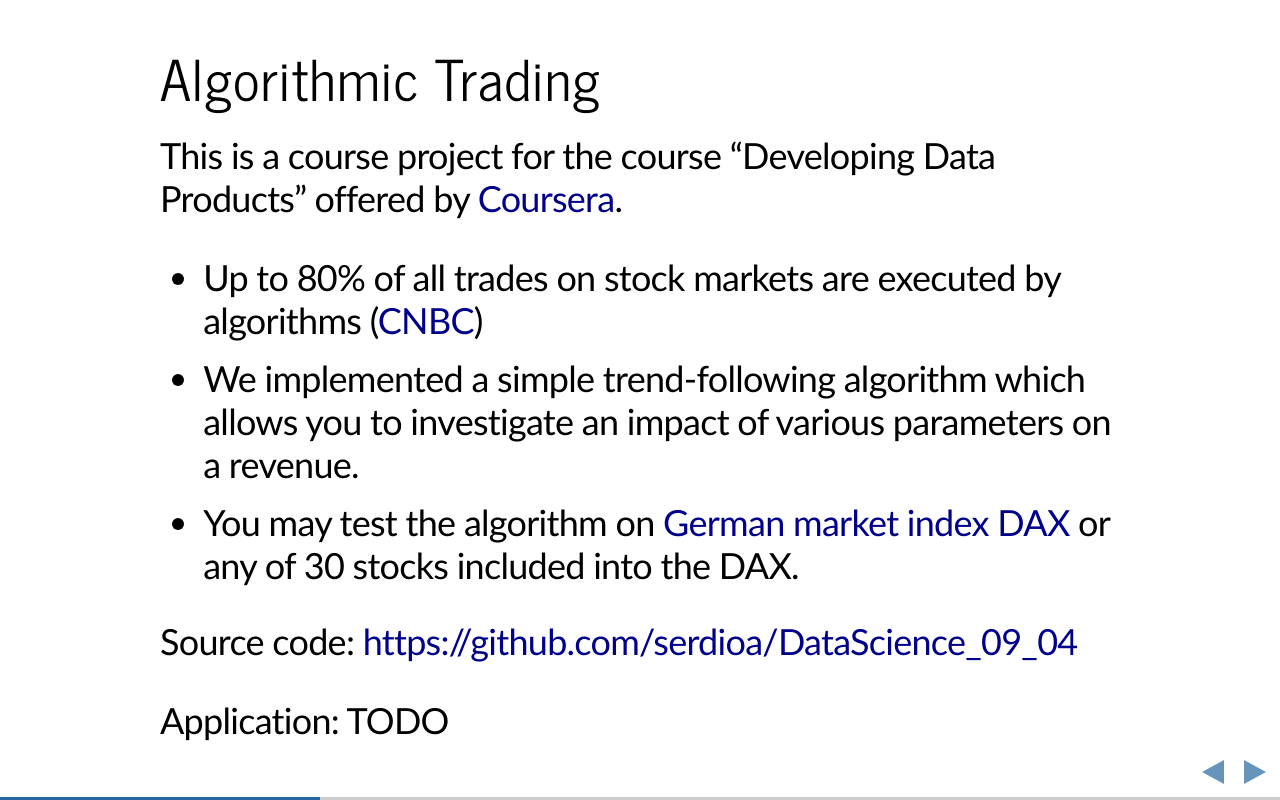
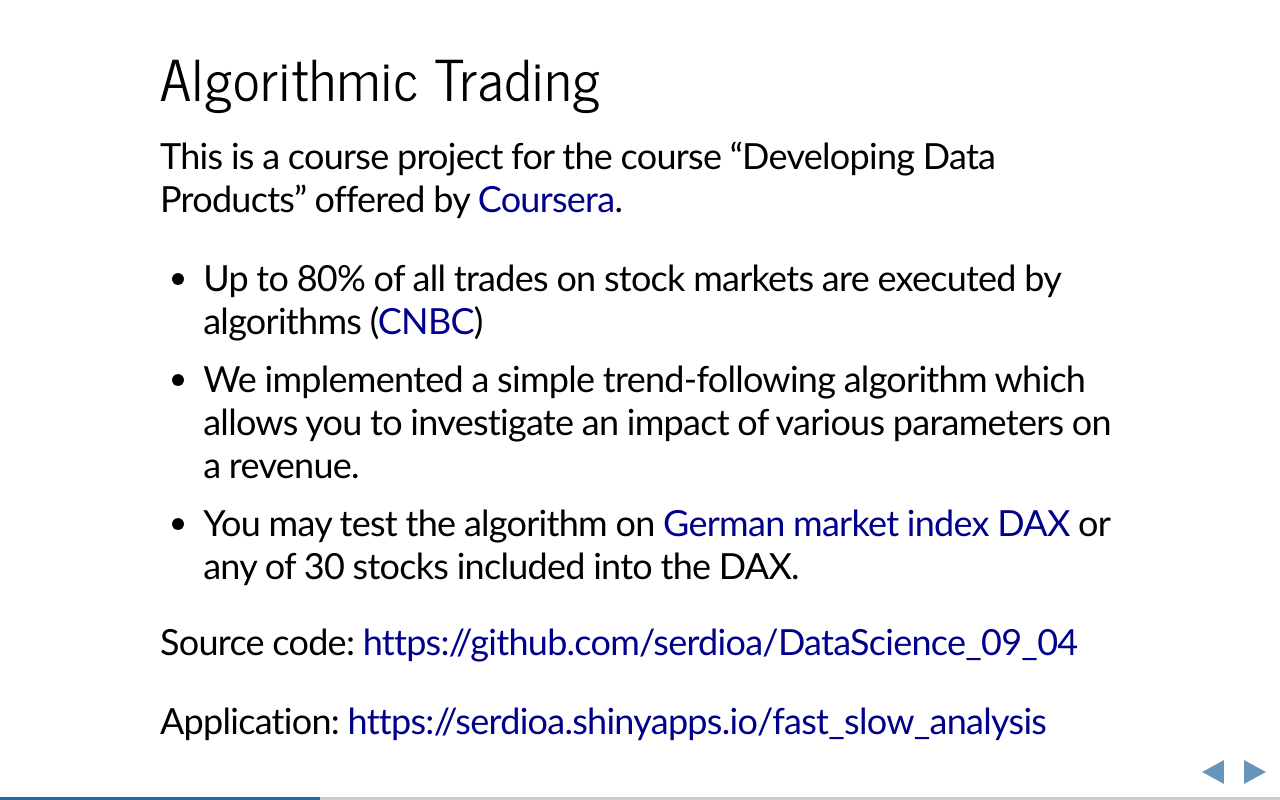
Before and after one commit to serdioa/DataScience_09_04, a plain HTML site: page presentation/index.html in a window 1280 px wide. Both pictures are taken after a click on the element 1261 px from the left and 772 px from the top of the page. Drawn offline with Linux system fonts and the light colour scheme.

Commit message:
Added link to the application

```diff
--- a/presentation/index.html
+++ b/presentation/index.html
@@ -807,7 +807,7 @@ or any of 30 stocks included into the DAX.</li>
 
 <p>Source code: <a href="https://github.com/serdioa/DataScience_09_04">https://github.com/serdioa/DataScience_09_04</a></p>
 
-<p>Application: TODO</p>
+<p>Application: <a href="https://serdioa.shinyapps.io/fast_slow_analysis">https://serdioa.shinyapps.io/fast_slow_analysis</a></p>
 
 </div>
 
```
Also changed, not shown: 2 other files.
